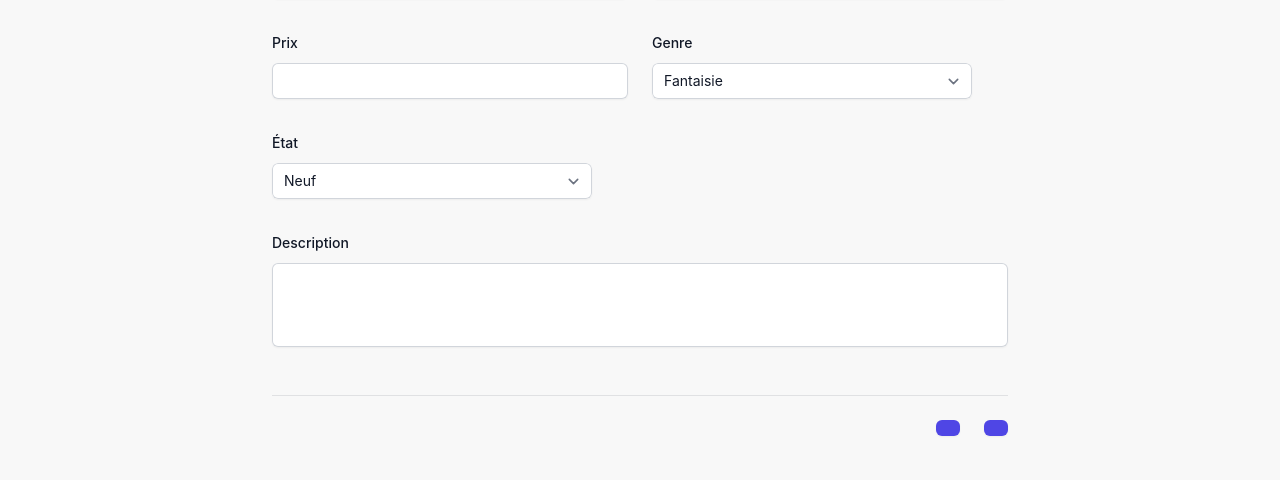
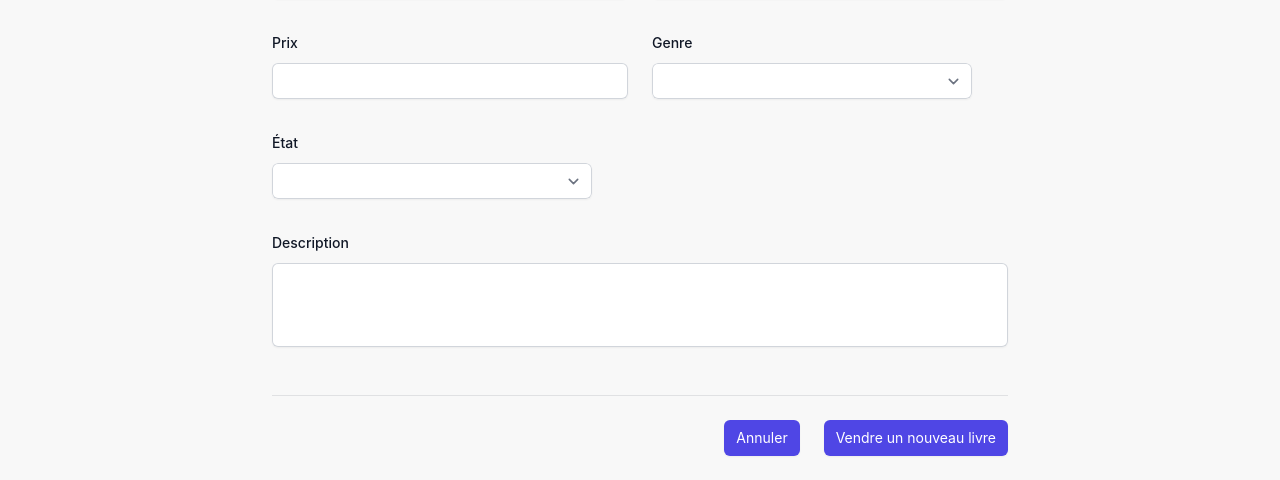
Before and after one commit to Bamakoo/HERZLIYA, a Vue app in the folder Vue/: page /add in a window 1280 px wide. Shown: the part 317-797 px from the top of the page. Built offline with nearby package versions, Linux system fonts and the light colour scheme.

Commit message:
DEV : TwButton FIX : TwSpinner DEV : add books form DEV : TheHeader => hightlight category DEV : CRUD

```diff
--- a/Vue/src/assets/base.css
+++ b/Vue/src/assets/base.css
@@ -42,6 +42,7 @@
   box-sizing: border-box;
   margin: 0;
   font-weight: normal;
+  --tw-ring-color: rgb(0 0 0);
 }
 
 body {
--- a/Vue/src/components/TheHeader.vue
+++ b/Vue/src/components/TheHeader.vue
@@ -7,7 +7,7 @@
         </div>
       </RouterLink>
       <label
-        class="hidden md:visible md:flex items-center rounded-xl bg-gray-400 min-w-full focus:ring-offset-0 focus:border-none px-2 text-gray-700"
+        class="focus-within:ring hidden md:visible md:flex items-center rounded-xl bg-gray-400 min-w-full focus:ring-offset-0 focus:border-none px-2 text-gray-700"
       >
         <div class="inline mr-2"><MagnifyingGlassIcon class="h-6 w-6" /></div>
         <input
--- /dev/null
+++ b/Vue/src/libs/composables/fetchCrud.ts
@@ -0,0 +1 @@
+//fetch POST, GET, PATH, DELETE
--- a/Vue/src/libs/ui/TwButton.vue
+++ b/Vue/src/libs/ui/TwButton.vue
@@ -1,19 +1,16 @@
 <template>
   <button
-    ref="button"
     v-if="type"
     :type="type"
-    :class="[
-      'rounded-md px-3 py-2 text-sm font-semibold text-center shadow-sm focus-visible:outline focus-visible:outline-2 focus-visible:outline-offset-2',
-      btnSize,
-      btnColor
-    ]"
+    class="relative inline-flex items-center justify-center rounded-md text-sm font-semibold text-center shadow-sm focus-visible:outline focus-visible:outline-2 focus-visible:outline-offset-2"
+    :class="[btnSize, btnColor]"
   >
-    <TwSpinner v-if="loading" />
-    <!-- p-2  -->
-    <!-- <span v-if="icon" class="mr-2"><slot name="icon"></slot></span> -->
+    <TwSpinner v-if="loading" class="absolute h-4 w-4" />
+    <div class="justify-center flex select-none items-center" :class="{ invisible: loading }">
+      <slot></slot>
+    </div>
   </button>
-  <a v-if="link" :href="link"></a>
+  <a v-if="href" :href="href"><slot></slot></a>
 </template>
 
 <script setup lang="ts">
@@ -21,20 +18,22 @@ import { computed } from 'vue'
 import { TwSpinner } from '@/libs/ui/index.vue'
 const props = defineProps<{
   type: 'button' | 'submit' | 'reset'
-  icon?: string
-  size?: 's' | 'l'
+  size?: 's' | 'm' | 'l'
   disabled?: boolean
   loading?: boolean
-  link?: string
+  href?: string
+  color?: string | string[] // TO DO : define colors in DS + SG
 }>()
+
+const isDisabled = computed(() => props.disabled || props.loading)
 
 const btnSize = computed(() => {
   const classes: string[] = []
   if (!props.size) {
-    classes.push('bg-indigo-600 text-white hover:bg-indigo-500 focus-visible:outline-indigo-600')
+    classes.push(' px-3 py-2 ')
   } else {
     if (props.size === 's') {
-      classes.push('px-2.5 py-1.5 text-xs font-medium leading-6')
+      classes.push('sm:px-2.5 sm:py-1.5 sm:text-xs sm:font-medium sm:leading-6')
     } else {
       classes.push('w-full text-lg px-6 py-2 inline-block')
     }
@@ -44,13 +43,37 @@ const btnSize = computed(() => {
 
 const btnColor = computed(() => {
   const classes: string[] = []
-  if (props.disabled) {
-    classes.push('bg-gray-400 text-gray-500')
+
+  if (!props.color) {
+    if (isDisabled.value)
+      classes.push('bg-indigo-500 text-indigo-300 pointer-events-none focus-none')
+    if (props.loading) {
+      isDisabled.value
+      classes.push('bg-gray-400 text-gray-100')
+    }
+    classes.push('bg-indigo-600 hover:bg-indigo-500 focus-visible:outline-indigo-600 text-white')
+  } else if (props.color) {
+    if (isDisabled.value)
+      classes.push('bg-indigo-500 text-indigo-300 pointer-events-none focus-none')
+    if (props.loading) {
+      isDisabled.value
+      classes.push('bg-gray-400 text-gray-100')
+    }
+    classes.push('bg-indigo-600 hover:bg-indigo-500 focus-visible:outline-indigo-600 text-white')
   }
-  if (props.loading) {
-    classes.push('bg-gray-400 text-gray-600') //plus spinner
-  }
+  // if (!props.color) {
+  //   if (isDisabled.value)
+  //     classes.push('bg-indigo-500 text-indigo-300 pointer-events-none focus-none')
+  //   classes.push('bg-indigo-600 hover:bg-indigo-500 focus-visible:outline-indigo-600 text-white')
+  // }
+
+  /** CASES
+   * disabled + !color
+   * disabled + color
+   * loading + color
+   * loading + !color
+   * loading => disabled
+   */
   return classes
 })
-// if icon ??
 </script>
--- a/Vue/src/libs/ui/TwForm.vue
+++ b/Vue/src/libs/ui/TwForm.vue
@@ -1,13 +1,51 @@
 <template>
-  <form>
+  <form @submit.prevent="submit()">
     <div class="space-y-12">
       <slot></slot>
     </div>
 
-    <div class="mt-6 flex items-center justify-end gap-x-6">
-      <slot name="actions"></slot>
+    <div v-if="onSubmit || onCancel" class="mt-6 flex items-center justify-end gap-x-6">
+      <TwButton type="button" @click="cancel">Annuler</TwButton>
+      <TwButton type="submit">Vendre un nouveau livre</TwButton>
     </div>
   </form>
 </template>
 
-<script setup lang="ts"></script>
+<script setup lang="ts">
+import { ref } from 'vue'
+import { TwButton } from './index.vue'
+
+const props = defineProps<{
+  onSubmit?: () => Promise<unknown>
+  onCancel?: () => Promise<unknown> | unknown
+}>()
+
+const isLoading = ref(false)
+const isDisabled = ref(false)
+
+const submit = async (e?: SubmitEvent) => {
+  e?.preventDefault()
+  if (!props.onSubmit) return
+  try {
+    isLoading.value = true
+    isDisabled.value = true
+    await props.onSubmit()
+  } catch (err) {
+    throw new Error(`${(err as Error).message}`)
+  } finally {
+    isLoading.value = false
+    isDisabled.value = false
+  }
+}
+const cancel = async () => {
+  if (!props.onCancel) return
+  try {
+    isDisabled.value = true
+    await props.onCancel()
+  } catch (error) {
+    throw new Error(`${(error as Error).message}`)
+  } finally {
+    isDisabled.value = false
+  }
+}
+</script>
--- a/Vue/src/libs/ui/TwSpinner.vue
+++ b/Vue/src/libs/ui/TwSpinner.vue
@@ -1,49 +1,23 @@
 <template>
-  <span class="loader"></span>
+  <div role="status" class="inline-flex justify-center items-center">
+    <svg
+      aria-hidden="true"
+      class="w-8 h-8 animate-spin"
+      viewBox="0 0 100 101"
+      fill="none"
+      xmlns="http://www.w3.org/2000/svg"
+    >
+      <path
+        class="opacity-25"
+        d="M100 50.5908C100 78.2051 77.6142 100.591 50 100.591C22.3858 100.591 0 78.2051 0 50.5908C0 22.9766 22.3858 0.59082 50 0.59082C77.6142 0.59082 100 22.9766 100 50.5908ZM9.08144 50.5908C9.08144 73.1895 27.4013 91.5094 50 91.5094C72.5987 91.5094 90.9186 73.1895 90.9186 50.5908C90.9186 27.9921 72.5987 9.67226 50 9.67226C27.4013 9.67226 9.08144 27.9921 9.08144 50.5908Z"
+        fill="currentColor"
+      />
+      <path
+        class="opacity-75"
+        d="M93.9676 39.0409C96.393 38.4038 97.8624 35.9116 97.0079 33.5539C95.2932 28.8227 92.871 24.3692 89.8167 20.348C85.8452 15.1192 80.8826 10.7238 75.2124 7.41289C69.5422 4.10194 63.2754 1.94025 56.7698 1.05124C51.7666 0.367541 46.6976 0.446843 41.7345 1.27873C39.2613 1.69328 37.813 4.19778 38.4501 6.62326C39.0873 9.04874 41.5694 10.4717 44.0505 10.1071C47.8511 9.54855 51.7191 9.52689 55.5402 10.0491C60.8642 10.7766 65.9928 12.5457 70.6331 15.2552C75.2735 17.9648 79.3347 21.5619 82.5849 25.841C84.9175 28.9121 86.7997 32.2913 88.1811 35.8758C89.083 38.2158 91.5421 39.6781 93.9676 39.0409Z"
+        fill="currentColor"
+      />
+    </svg>
+    <span class="sr-only">Loading...</span>
+  </div>
 </template>
-
-<style>
-.loader {
-  width: 48px;
-  height: 48px;
-  border-radius: 50%;
-  position: relative;
-  animation: rotate 1s linear infinite; /** */
-}
-.loader::before,
-.loader::after {
-  content: '';
-  box-sizing: border-box;
-  position: absolute;
-  inset: 0px;
-  border-radius: 50%;
-  border: 5px solid #fff;
-  animation: prixClipFix 2s linear infinite;
-}
-.loader::after {
-  transform: rotate3d(90, 90, 0, 180deg);
-  border-color: #ff3d00;
-}
-
-@keyframes rotate {
-  0% {
-    transform: rotate(0deg);
-  }
-  100% {
-    transform: rotate(360deg);
-  }
-}
-
-@keyframes prixClipFix {
-  0% {
-    clip-path: polygon(50% 50%, 0 0, 0 0, 0 0, 0 0, 0 0);
-  }
-  50% {
-    clip-path: polygon(50% 50%, 0 0, 100% 0, 100% 0, 100% 0, 100% 0);
-  }
-  75%,
-  100% {
-    clip-path: polygon(50% 50%, 0 0, 100% 0, 100% 100%, 100% 100%, 100% 100%);
-  }
-}
-</style>
--- a/Vue/src/views/AddBook.vue
+++ b/Vue/src/views/AddBook.vue
@@ -1,7 +1,7 @@
 <template>
   <div class="mx-auto max-w-3xl my-20 p-4">
     <h1 class="mb-10 text-4xl text-center font-semibold">Ajouter un livre</h1>
-    <TwForm>
+    <TwForm :onSubmit="onSubmit" :onCancel="onCancel">
       <div class="border-b border-gray-900/10 pb-12">
         <div class="mt-10 grid gap-x-6 gap-y-8 sm:grid-cols-6">
           <div class="sm:col-span-3">
@@ -10,10 +10,10 @@
             >
             <div class="mt-2">
               <input
+                v-model.trim="datas.title"
                 type="text"
                 name="title"
-                id="title"
-                autocomplete="title"
+                autocomplete="on"
                 class="block w-full rounded-md border-0 py-1.5 text-gray-900 shadow-sm ring-1 ring-inset ring-gray-300 placeholder:text-gray-400 focus:ring-2 focus:ring-inset focus:ring-indigo-600 sm:text-sm sm:leading-6"
               />
             </div>
@@ -25,10 +25,10 @@
             >
             <div class="mt-2">
               <input
+                v-model.trim="datas.author"
                 type="text"
                 name="author"
-                id="author"
-                autocomplete="author"
+                autocomplete="on"
                 class="block w-full rounded-md border-0 py-1.5 text-gray-900 shadow-sm ring-1 ring-inset ring-gray-300 placeholder:text-gray-400 focus:ring-2 focus:ring-inset focus:ring-indigo-600 sm:text-sm sm:leading-6"
               />
             </div>
@@ -40,7 +40,9 @@
             >
             <div class="mt-2">
               <input
-                id="price"
+                v-model.number="datas.price"
+                step="0.01"
+                min="0"
                 name="price"
                 type="number"
                 autocomplete="price"
@@ -55,12 +57,12 @@
             >
             <div class="mt-2">
               <select
-                id="genre"
+                v-model="selectedGenre"
                 name="genre"
                 autocomplete="genre-name"
                 class="block w-full rounded-md border-0 py-1.5 text-gray-900 shadow-sm ring-1 ring-inset ring-gray-300 focus:ring-2 focus:ring-inset focus:ring-indigo-600 sm:max-w-xs sm:text-sm sm:leading-6"
               >
-                <option v-for="(genre, index) in genres" :key="index">
+                <option v-for="(genre, index) in genres" :key="index" :value="genre.value">
                   {{ genre.name }}
                 </option>
               </select>
@@ -72,12 +74,14 @@
             >
             <div class="mt-2">
               <select
-                id="state"
+                v-model="selectedState"
                 name="state"
                 autocomplete="state-name"
                 class="block w-full rounded-md border-0 py-1.5 text-gray-900 shadow-sm ring-1 ring-inset ring-gray-300 focus:ring-2 focus:ring-inset focus:ring-indigo-600 sm:max-w-xs sm:text-sm sm:leading-6"
               >
-                <option v-for="(state, index) in states" :key="index">{{ state.name }}</option>
+                <option v-for="(state, index) in states" :key="index" :value="state.value">
+                  {{ state.name }}
+                </option>
               </select>
             </div>
           </div>
@@ -87,7 +91,7 @@
             >
             <div class="mt-2">
               <textarea
-                id="description"
+                v-model.trim="datas.description"
                 name="description"
                 rows="3"
                 class="block w-full h-full rounded-md border-0 py-1.5 text-gray-900 shadow-sm ring-1 ring-inset ring-gray-300 placeholder:text-gray-400 focus:ring-2 focus:ring-inset focus:ring-indigo-600 sm:text-sm sm:leading-6 resize-none"
@@ -96,32 +100,69 @@
           </div>
         </div>
       </div>
-      <template #actions>
-        <TwButton type="button">Annuler</TwButton>
-        <TwButton type="submit">Vendre un nouveau livre</TwButton>
-      </template>
     </TwForm>
   </div>
 </template>
 
 <script setup lang="ts">
-import { TwForm, TwButton } from '@/libs/ui/index.vue'
+import { ref } from 'vue'
+import { TwForm } from '@/libs/ui/index.vue'
 
+const selectedGenre = ref('')
+const selectedState = ref('')
 const genres = [
   { value: 'fantasy', name: 'Fantaisie' },
-  { value: 'thriller', name: 'Thriller' },
-  { value: 'fantastic', name: 'Fantastique' },
+  { value: 'scienceFiction', name: 'Science-Fiction' },
+  { value: 'action', name: 'Action' },
+  { value: 'mystery', name: 'Mystère' },
+  { value: 'horror', name: 'Horreur' },
   { value: 'romance', name: 'Romance' },
-  { value: 'non_fiction', name: 'Non-Fiction' },
-  { value: 'children', name: 'Enfants' },
-  { value: 'learning', name: 'Études' }
+  { value: 'realism', name: 'Non-Fiction' },
+  { value: 'biography', name: 'Biographie' }
 ]
 
 const states = [
-  { value: 'new', name: 'Neuf' },
-  { value: 'like_new', name: 'Comme Neuf' },
-  { value: 'very_good', name: 'Très Bon État' },
+  { value: 'horrendous', name: 'Horrible' },
+  { value: 'bad', name: 'Mauvais' },
+  { value: 'okay', name: 'Okay' },
+  { value: 'passable', name: 'Passable' },
+  { value: 'acceptable', name: 'Acceptable' },
   { value: 'good', name: 'Bon État' },
-  { value: 'fair', name: 'Passable' }
+  { value: 'excellent', name: 'Excellent' },
+  { value: 'brandNew', name: 'Neuf' }
 ]
+
+const datas = ref<{
+  title: string | null
+  author: string | null
+  state: string | null
+  genres: string | null
+  price: number | null
+  description: string | undefined
+}>({
+  title: null,
+  author: null,
+  state: null,
+  genres: null,
+  price: null,
+  description: undefined
+})
+
+const onSubmit = async () => {
+  //retourne les infos
+  //fetch
+  //await des datas
+  console.log(datas.value)
+  return {
+    title: datas.value?.title,
+    author: datas.value?.author,
+    state: (datas.value.state = selectedState.value),
+    genres: (datas.value.genres = selectedGenre.value),
+    price: datas.value?.price,
+    description: datas.value?.description
+  }
+}
+const onCancel = () => {
+  return
+}
 </script>
```
Also changed, not shown: Vue/src/libs/composables/crud.ts (added, +7 -0 lines), Vue/src/routes/books.routes.ts (added, +11 -0 lines).
